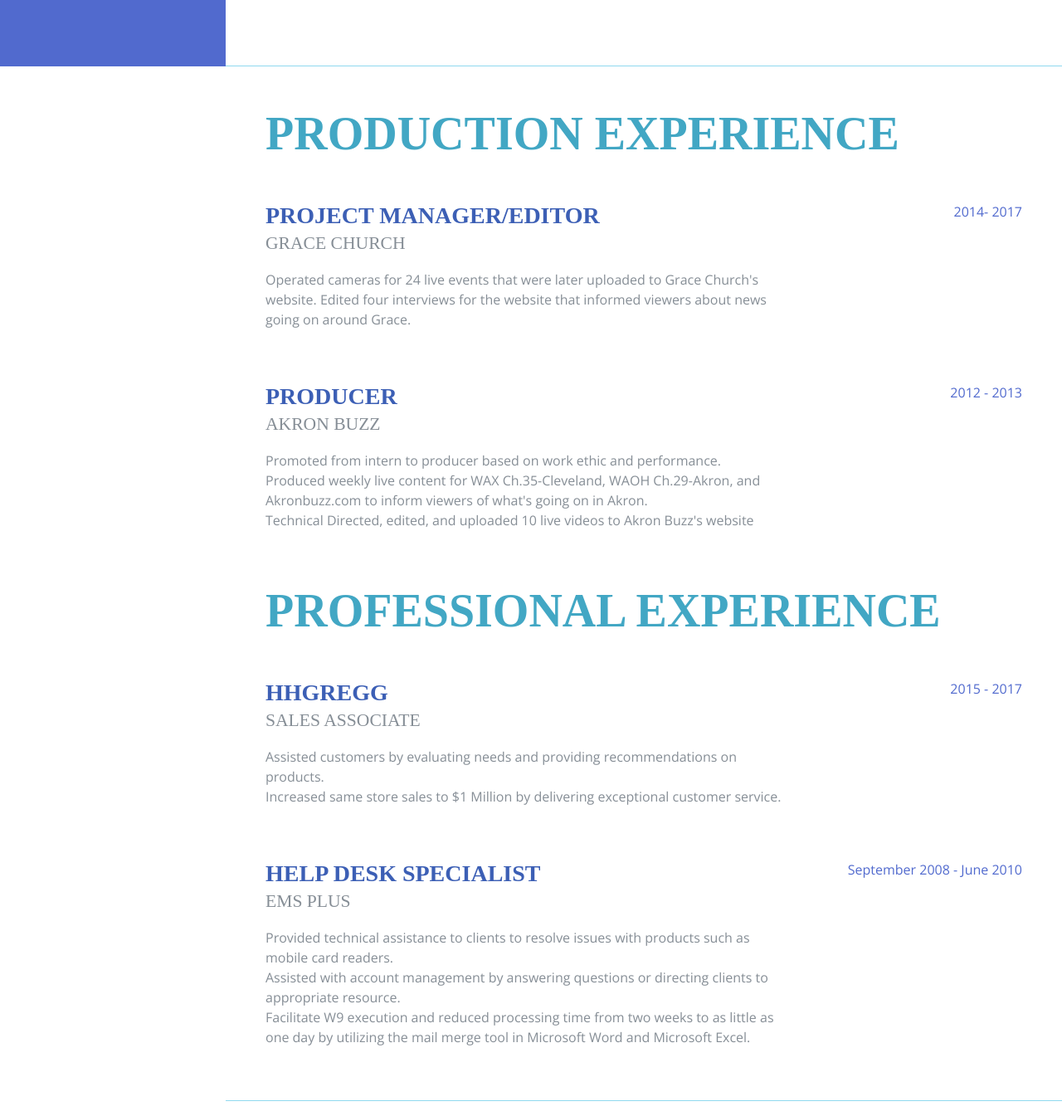
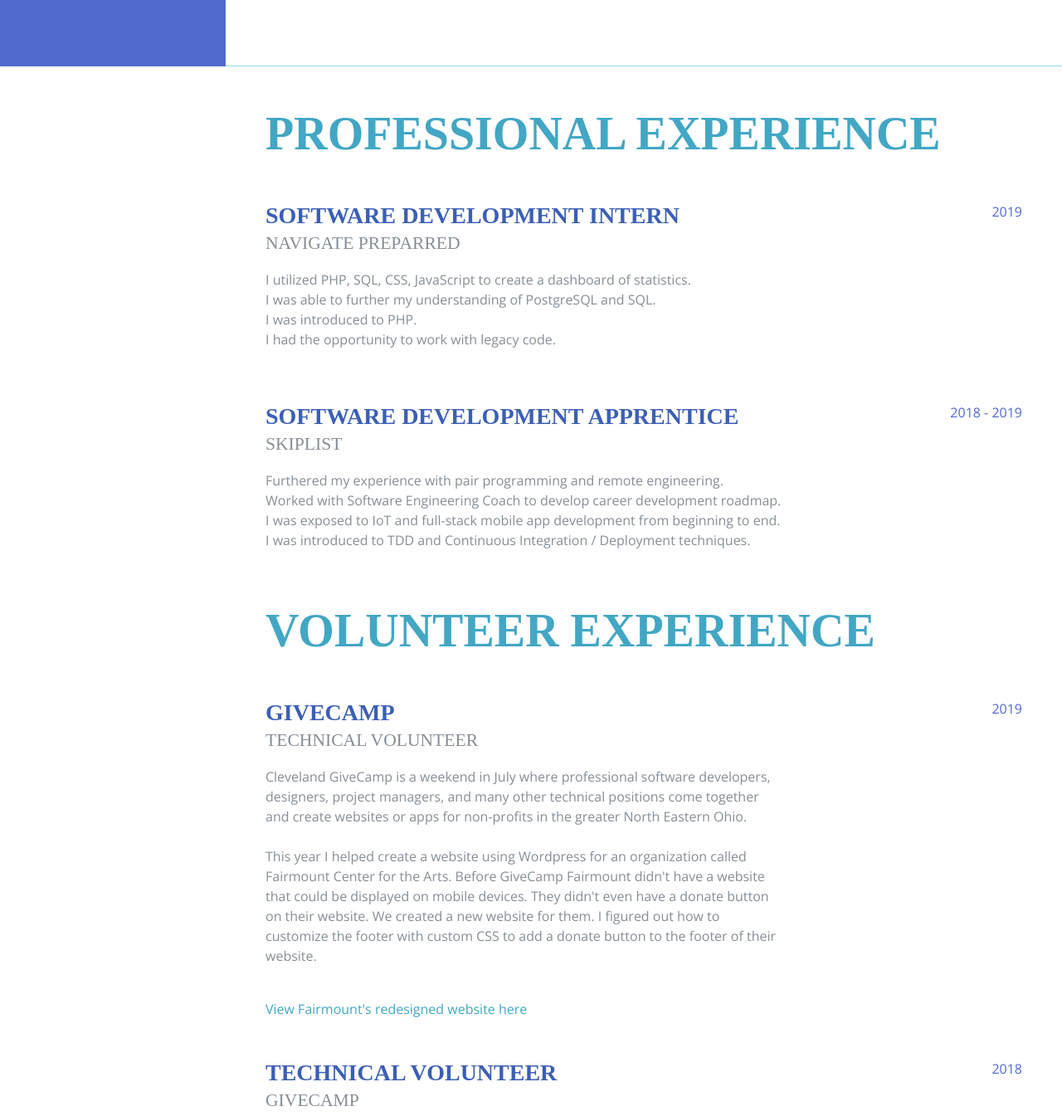
Before and after one commit to danieljanderson/danieljanderson.github.io, a plain HTML site: page index.html in a window 1280 px wide. Shown: the part 720-2065 px from the top of the page at 83% size. Drawn offline with nearby package versions, Linux system fonts and the light colour scheme; a web font is replaced by a local one.

Commit message:
added more icons and added to the job description

```diff
--- a/index.html
+++ b/index.html
@@ -103,56 +103,66 @@
       </section>
       <section class="resume-section p-3 p-lg-5 d-flex flex-column" id="experience">
         <div class="my-auto">
-          <h2 class="mb-5">Production Experience</h2>
+          <h2 class="mb-5">Professional Experience</h2>
 
           <div class="resume-item d-flex flex-column flex-md-row mb-5">
             <div class="resume-content mr-auto">
-              <h3 class="mb-0">Project Manager/Editor</h3>
-              <div class="subheading mb-3">Grace Church</div>
-              <p>Operated cameras for 24 live events that were later uploaded to Grace Church's website.
-              Edited four interviews for the website that informed viewers about news going on around Grace.</p>
+              <h3 class="mb-0">Software Development Intern</h3>
+              <div class="subheading mb-3">Navigate Preparred</div>
+              <p>I utilized PHP, SQL, CSS, JavaScript to create a dashboard of statistics.
+               <br>I was able to further my understanding of PostgreSQL and SQL.
+                <br>I was introduced to PHP.
+              <br>I had the opportunity to work with legacy code.</p>
             </div>
             <div class="resume-date text-md-right">
-              <span class="text-primary">2014- 2017</span>
+              <span class="text-primary">2019</span>
             </div>
           </div>
 
           <div class="resume-item d-flex flex-column flex-md-row mb-5">
             <div class="resume-content mr-auto">
-              <h3 class="mb-0">Producer</h3>
-              <div class="subheading mb-3">Akron Buzz</div>
-              <p>Promoted from intern to producer based on work ethic and performance.<br>
-              Produced weekly live content for WAX Ch.35-Cleveland, WAOH Ch.29-Akron, and Akronbuzz.com to inform viewers of what's going on in Akron.<br>
-            Technical Directed, edited, and uploaded 10 live videos to Akron Buzz's website</p>
+              <h3 class="mb-0">Software Development Apprentice</h3>
+              <div class="subheading mb-3">Skiplist</div>
+              <p>Furthered my experience with pair programming and remote engineering.
+                <br>Worked with Software Engineering Coach to develop career development roadmap.
+                <br>I was exposed to IoT and full-stack mobile app development from beginning to end.
+                <br>I was introduced to TDD and Continuous Integration / Deployment techniques.</p>
             </div>
             <div class="resume-date text-md-right">
-              <span class="text-primary">2012 - 2013</span>
+              <span class="text-primary">2018 - 2019</span>
             </div>
           </div>
-          <h2 class="mb-5">Professional Experience</h2>
+          <h2 class="mb-5">Volunteer Experience</h2>
           <div class="resume-item d-flex flex-column flex-md-row mb-5">
             <div class="resume-content mr-auto">
-              <h3 class="mb-0">hhgregg</h3>
-              <div class="subheading mb-3">Sales Associate</div>
-              <p>Assisted customers by evaluating needs and providing recommendations on products.<br>
-              Increased same store sales to $1 Million by delivering exceptional customer service.</p>
+              <h3 class="mb-0">GiveCamp</h3>
+              <div class="subheading mb-3">Technical Volunteer</div>
+              <p>Cleveland GiveCamp is a weekend in July where professional software developers, designers, project managers, and many other technical positions come together and create websites or apps for non-profits in the greater North Eastern Ohio.<br>
+                <br>
+                This year I helped create a website using Wordpress for an organization called Fairmount Center for the Arts. Before GiveCamp Fairmount didn't have a website that could be displayed on mobile devices. They didn't even have a donate button on their website. We created a new website for them. I figured out how to customize the footer with custom CSS to add a donate button to the footer of their website.</p><br>
+                <a href="https://www.fairmountcenter.org/">View Fairmount's redesigned website here</a>
             </div>
             <div class="resume-date text-md-right">
-              <span class="text-primary">2015 - 2017</span>
+              <span class="text-primary">2019</span>
             </div>
           </div>
 
           <div class="resume-item d-flex flex-column flex-md-row">
             <div class="resume-content mr-auto">
-              <h3 class="mb-0">Help Desk Specialist</h3>
-              <div class="subheading mb-3">EMS Plus</div>
-              <p> Provided technical assistance to clients to resolve issues with products such as mobile card readers.<br>
-                Assisted with account management by answering questions or directing clients to appropriate resource.<br>
-                Facilitate W9 execution and reduced processing time from two weeks to as little as one day by utilizing the mail merge tool in Microsoft Word and Microsoft Excel.
+              <h3 class="mb-0">Technical Volunteer</h3>
+              <div class="subheading mb-3">GiveCamp</div>
+              <p> Give Camp Cleveland is an event where people (web designers, programmers, project managers, etc) come to help improve local nonprofits outreach.
+                I participated in GiveCamp Cleveland as a Technical Volunteer. <br>
+                <br>
+                One of the nonprofits I helped was Engage Cleveland. Engage Cleveland is a nonprofit whose mission is to reach and keep young professionals in the Cleveland area. The project migrated from Wordpress to Squarespace. I quickly learned the ins and outs of Squarespace and started teaching my group how to use it. <br>
+                <br>
+                Bounce Innovation Hub is the other non-profit I was able to work with. Bounce is a nonprofit that supports startups. I helped redesign their website along with pointing them in the direction of using CSS to make pictures responsive.
               </p>
+              <a href="https://www.engagecleveland.org">Engage Cleveland's website</a><br>
+              <a href="https://bouncehub.org/">Bounce Innovation's website</a>
             </div>
             <div class="resume-date text-md-right">
-              <span class="text-primary">September 2008 - June 2010</span>
+              <span class="text-primary">2018</span>
             </div>
           </div>
 
@@ -193,11 +203,24 @@
               <i class="devicons devicons-terminal"></i>
             </li>
             <li class="list-inline-item">
+              <i class="devicons devicons-php"></i>
+            </li>
+            <li class="list-inline-item">
+              <i class= "devicons devicons-wordpress"></i>
+            </li>
+            <li class="list-inline-item">
+              <i class= "devicons devicons-postgresql"></i>
+            </li>
+            <li class="list-inline-item">
               <i class="devicons devicon-visualstudio-plain"></i>
             </li>
             <li class="list-inline-item">
               <i class="devicons devicons-atom"></i>
             </li>
+            <li class="list-inline-item">
+              <i class="devicons devicons-windows"></i>
+            </li>
+
             <li class="list-inline-item">
               <i class="devicons devicons-apple"></i>
             </li>
```
